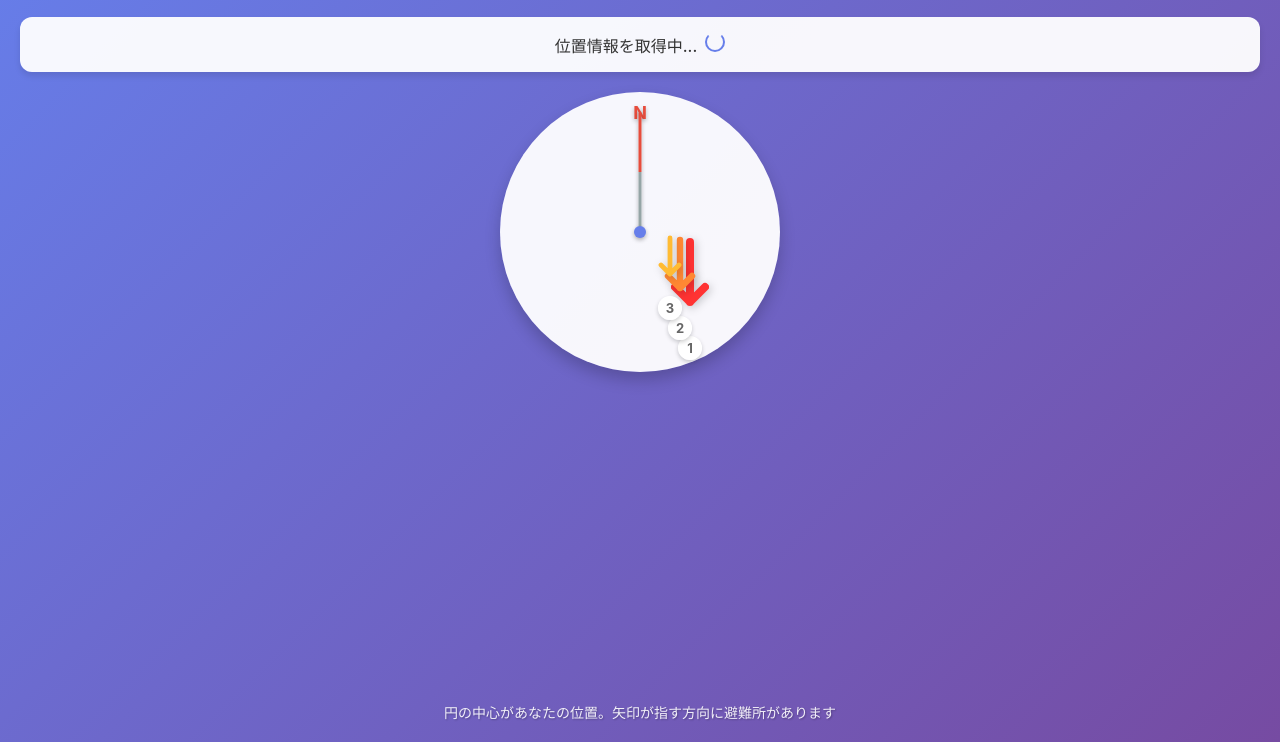
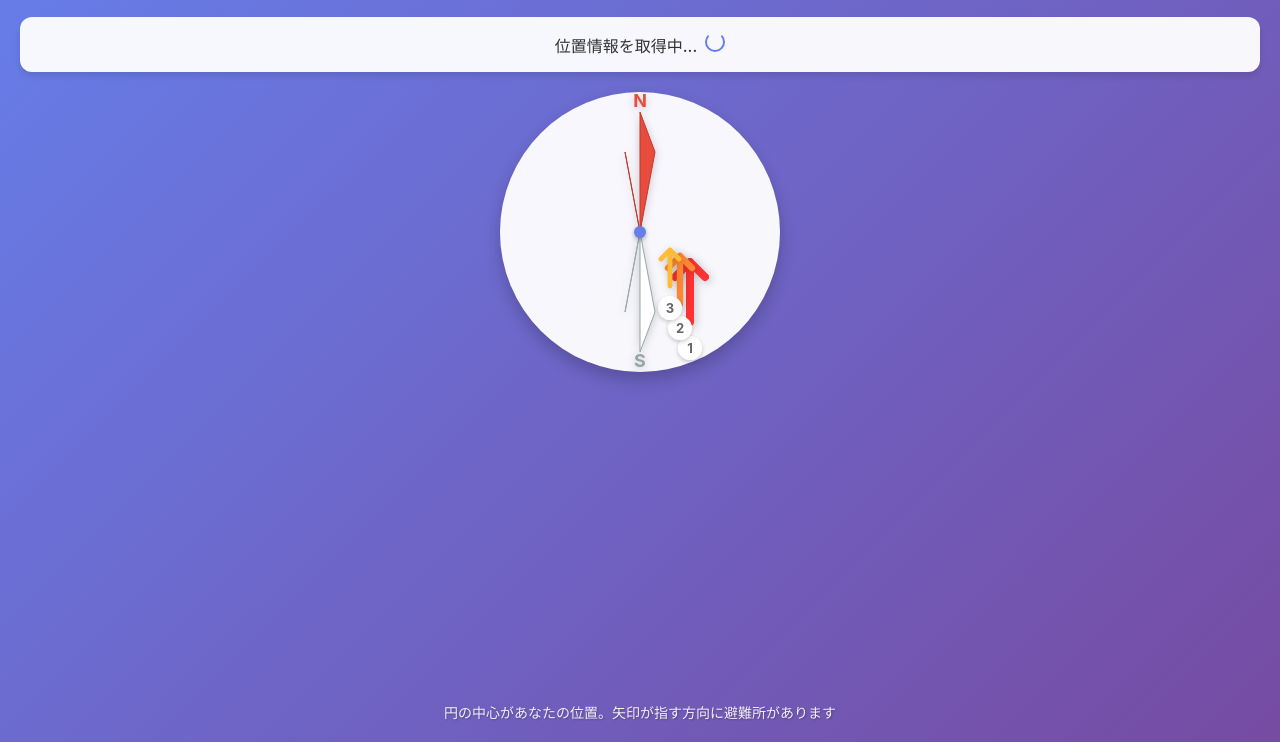
Before and after one commit to motohasystem/sample-shelteer-api-arrows, a plain HTML site: page index.html in a window 1280 px wide. Shown: the part 58-800 px from the top of the page. Drawn offline with Linux system fonts and the light colour scheme.

Commit message:
コンパス針の表示をSVGに変更し、スタイルを調整して位置を中央から左上に移動

```diff
--- a/app.js
+++ b/app.js
@@ -417,10 +417,7 @@ function updateCompassNeedle() {
     // デバイスの向きの逆方向に回転させることで、常に北を指す
     const rotation = -state.deviceHeading;
 
-    elements.compassNeedle.style.transform = `
-        translate(-50%, -50%)
-        rotate(${rotation}deg)
-    `;
+    elements.compassNeedle.style.transform = `rotate(${rotation}deg)`;
 }
 
 // 方角のテキスト取得
--- a/index.html
+++ b/index.html
@@ -24,14 +24,36 @@
             <div class="arrows-container">
                 <!-- コンパス針（北を指す） -->
                 <div id="compassNeedle" class="compass-needle">
-                    <div class="compass-north">N</div>
-                    <div class="compass-needle-line"></div>
+                    <svg width="280" height="280" viewBox="0 0 280 280" style="position: absolute; top: 0; left: 0;">
+                        <!-- 北側（赤） -->
+                        <path d="M140 140 L140 20 L155 60 L140 140 L125 60 Z"
+                              fill="#e74c3c"
+                              stroke="#c0392b"
+                              stroke-width="1"/>
+                        <!-- 南側（白） -->
+                        <path d="M140 140 L140 260 L155 220 L140 140 L125 220 Z"
+                              fill="#ffffff"
+                              stroke="#95a5a6"
+                              stroke-width="1"/>
+                        <!-- N表示 -->
+                        <text x="140" y="15"
+                              text-anchor="middle"
+                              font-size="18"
+                              font-weight="bold"
+                              fill="#e74c3c">N</text>
+                        <!-- S表示 -->
+                        <text x="140" y="275"
+                              text-anchor="middle"
+                              font-size="18"
+                              font-weight="bold"
+                              fill="#95a5a6">S</text>
+                    </svg>
                 </div>
 
                 <div class="arrow-wrapper">
                     <div id="arrow1" class="arrow arrow-1">
                         <svg width="100" height="100" viewBox="0 0 100 100">
-                            <path d="M50 10 L50 70 M50 70 L35 55 M50 70 L65 55"
+                            <path d="M50 90 L50 30 M50 30 L35 45 M50 30 L65 45"
                                   stroke="#ff3333"
                                   stroke-width="8"
                                   stroke-linecap="round"
@@ -45,7 +67,7 @@
                 <div class="arrow-wrapper">
                     <div id="arrow2" class="arrow arrow-2">
                         <svg width="80" height="80" viewBox="0 0 100 100">
-                            <path d="M50 10 L50 70 M50 70 L35 55 M50 70 L65 55"
+                            <path d="M50 90 L50 30 M50 30 L35 45 M50 30 L65 45"
                                   stroke="#ff8833"
                                   stroke-width="8"
                                   stroke-linecap="round"
@@ -59,7 +81,7 @@
                 <div class="arrow-wrapper">
                     <div id="arrow3" class="arrow arrow-3">
                         <svg width="60" height="60" viewBox="0 0 100 100">
-                            <path d="M50 10 L50 70 M50 70 L35 55 M50 70 L65 55"
+                            <path d="M50 90 L50 30 M50 30 L35 45 M50 30 L65 45"
                                   stroke="#ffbb33"
                                   stroke-width="8"
                                   stroke-linecap="round"
--- a/style.css
+++ b/style.css
@@ -81,35 +81,18 @@ main {
 /* コンパス針 */
 .compass-needle {
     position: absolute;
-    top: 50%;
-    left: 50%;
-    transform: translate(-50%, -50%);
+    top: 0;
+    left: 0;
+    width: 100%;
+    height: 100%;
     transition: transform 0.3s ease-out;
+    transform-origin: center center;
     z-index: 5;
     pointer-events: none;
 }
 
-.compass-north {
-    position: absolute;
-    top: -130px;
-    left: 50%;
-    transform: translateX(-50%);
-    font-size: 18px;
-    font-weight: bold;
-    color: #e74c3c;
-    text-shadow: 0 2px 4px rgba(0,0,0,0.3);
-}
-
-.compass-needle-line {
-    position: absolute;
-    width: 3px;
-    height: 120px;
-    background: linear-gradient(to bottom, #e74c3c 0%, #e74c3c 50%, #95a5a6 50%, #95a5a6 100%);
-    top: -120px;
-    left: 50%;
-    transform: translateX(-50%);
-    border-radius: 2px;
-    box-shadow: 0 2px 4px rgba(0,0,0,0.3);
+.compass-needle svg {
+    filter: drop-shadow(0 2px 4px rgba(0,0,0,0.2));
 }
 
 .arrow-wrapper {
```
